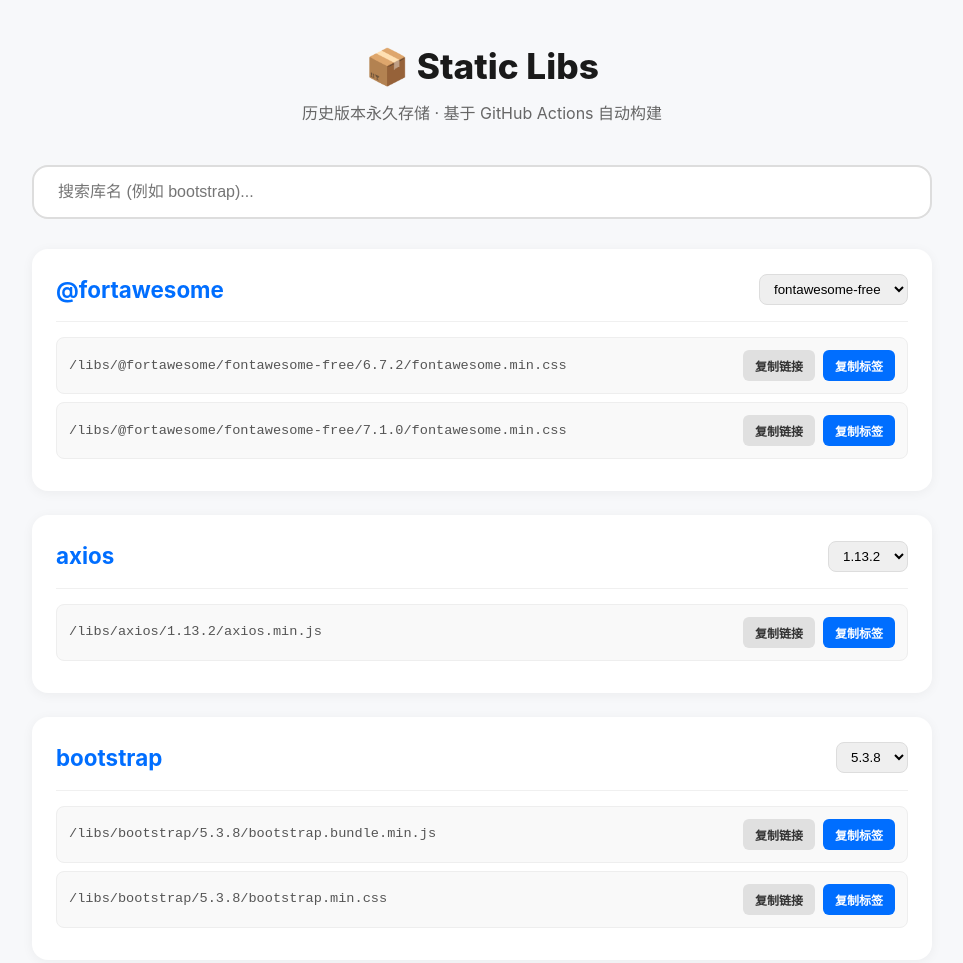
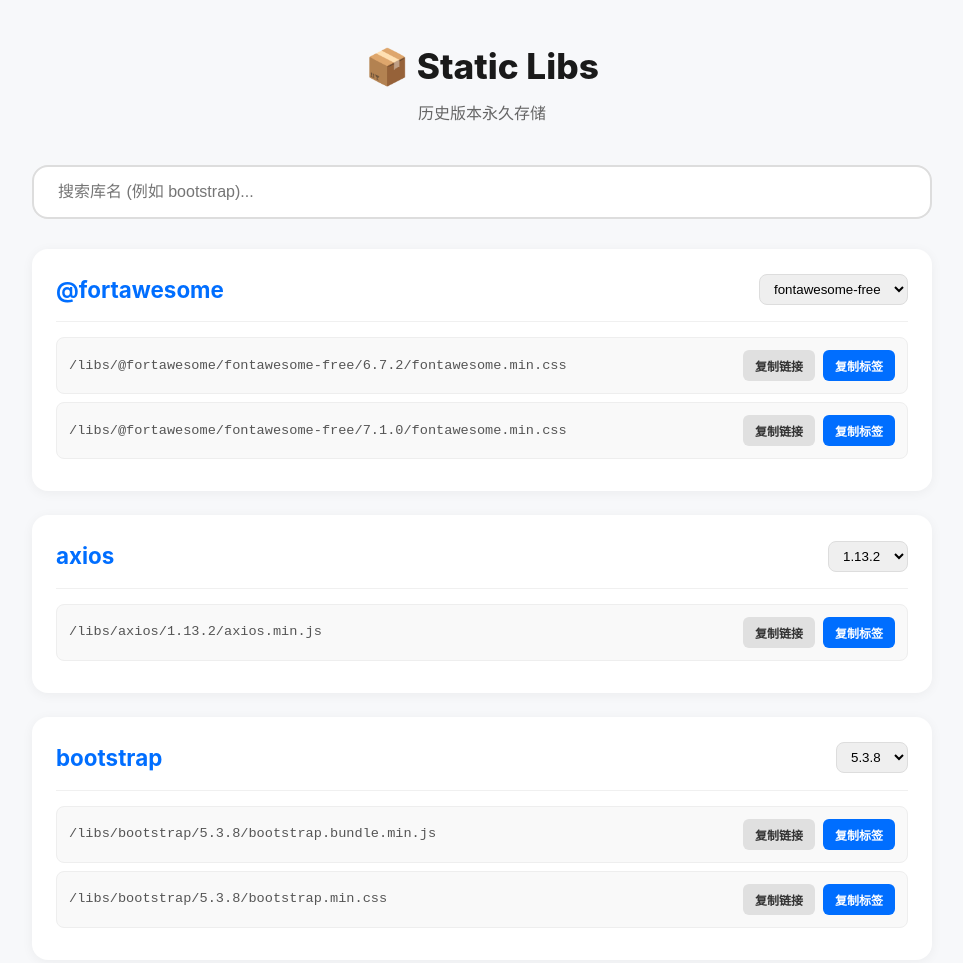
Before and after one commit to ldayday/cdn, a website: page index.html in a window 1280 px wide. Shown: the top 963 px of the page, without its empty margins (158-1121 px from the left). Drawn offline with Linux system fonts and the light colour scheme.

Commit message:
Update index.html

```diff
--- a/index.html
+++ b/index.html
@@ -34,7 +34,7 @@
 <div class="container">
     <header>
         <h1>📦 Static Libs</h1>
-        <p class="subtitle">历史版本永久存储 · 基于 GitHub Actions 自动构建</p>
+        <p class="subtitle">历史版本永久存储</p>
     </header>
 
     <div class="search-wrapper">
```
